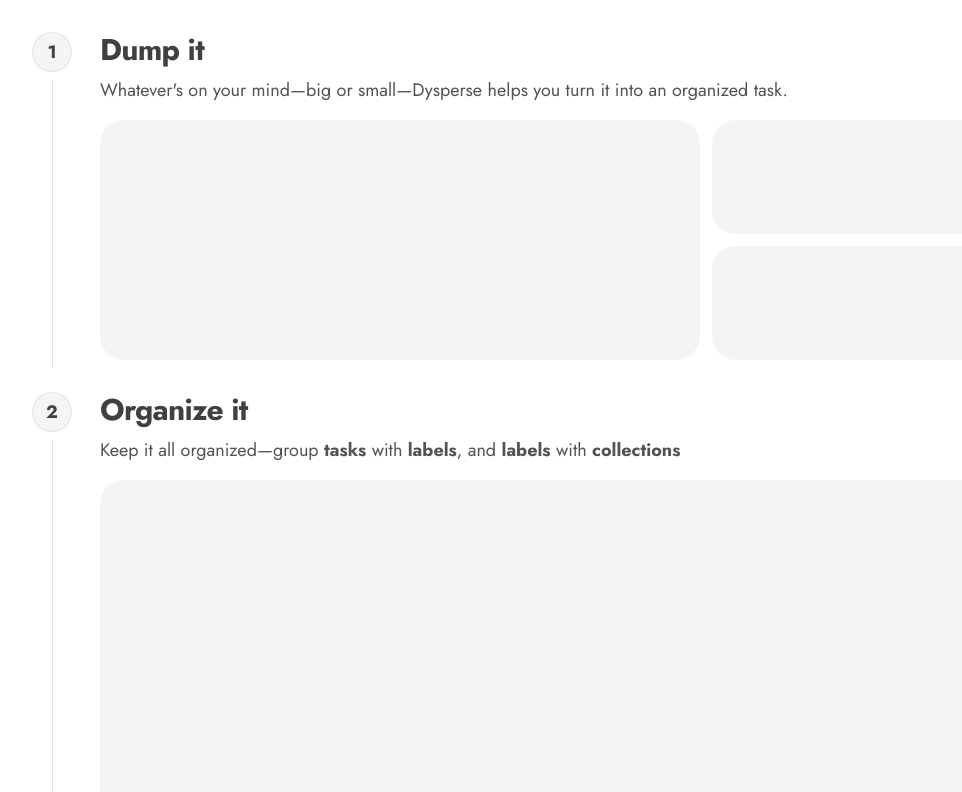
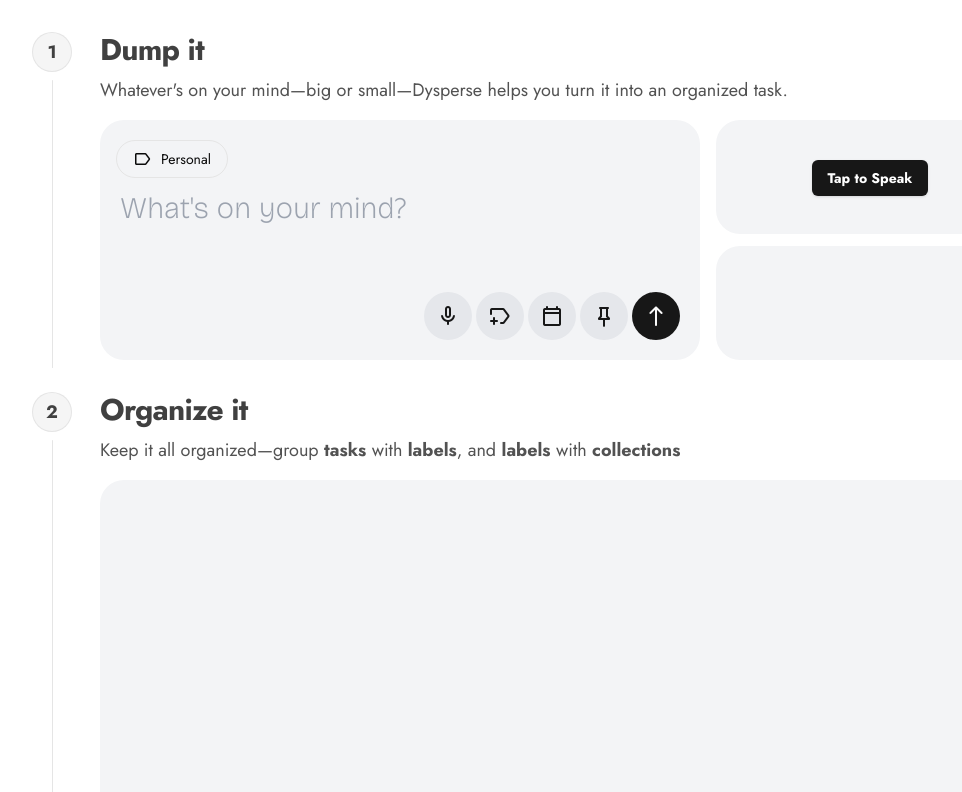
Before and after one commit to Dysperse/Homepage, a Next.js app: page / in a window 1280 px wide. Shown: the part 928-1720 px from the top of the page, without its empty margins (112-1074 px from the left). Built offline with nearby package versions, Linux system fonts and the light colour scheme.

Commit message:
Add SpeechPreview component and integrate with Nutshell; enhance layout and styles

```diff
--- a/app/Nutshell.tsx
+++ b/app/Nutshell.tsx
@@ -1,21 +1,83 @@
 "use client";
-import type { ReactNode } from "react";
-import { Bricolage_Grotesque } from "next/font/google";
 import { Button } from "@/components/ui/button";
-import Image from "next/image";
 import {
   Dialog,
   DialogContent,
-  DialogDescription,
-  DialogHeader,
   DialogTitle,
   DialogTrigger,
 } from "@/components/ui/dialog";
+import { Bricolage_Grotesque } from "next/font/google";
+import Image from "next/image";
+import { type ReactNode } from "react";
+import SpeechPreview from "./SpeechPreview";
 
 const bricolage = Bricolage_Grotesque({
   subsets: ["latin"],
-  weight: "700",
+  weight: ["200", "700"],
 });
+
+function TaskPreview() {
+  return (
+    <div className="w-[600px] h-60 bg-gray-100 px-5 py-5 rounded-3xl flex flex-col gap-3 col-span-2">
+      <div className="flex">
+        <div className="cursor-pointer border -ml-1 inline-flex items-center gap-2 py-2 px-4 rounded-full">
+          <span
+            style={{ fontSize: 20 }}
+            className="material-symbols-rounded cursor-pointer"
+          >
+            label
+          </span>
+          <span className="text-sm cursor-pointer">Personal</span>
+        </div>
+      </div>
+      <textarea
+        placeholder="What's on your mind?"
+        className="resize-none text-3xl font-thin bg-transparent w-full h-full outline-none"
+        style={bricolage.style}
+      />
+      <div className="flex gap-1">
+        <Button
+          size="icon"
+          variant="secondary"
+          className="w-12 h-12 rounded-full bg-gray-200 ml-auto shadow-none active:bg-gray-300 focus:bg-gray-300 hover:bg-gray-300"
+          style={{ transition: "background-color 0.2s, transform 0.3s" }}
+        >
+          <span className="material-symbols-rounded">mic</span>
+        </Button>
+        <Button
+          size="icon"
+          variant="secondary"
+          className="w-12 h-12 rounded-full bg-gray-200 shadow-none active:bg-gray-300 focus:bg-gray-300 hover:bg-gray-300"
+          style={{ transition: "background-color 0.2s, transform 0.3s" }}
+        >
+          <span className="material-symbols-rounded">new_label</span>
+        </Button>
+        <Button
+          size="icon"
+          variant="secondary"
+          className="w-12 h-12 rounded-full bg-gray-200 shadow-none active:bg-gray-300 focus:bg-gray-300 hover:bg-gray-300"
+          style={{ transition: "background-color 0.2s, transform 0.3s" }}
+        >
+          <span className="material-symbols-rounded">calendar_today</span>
+        </Button>
+        <Button
+          size="icon"
+          variant="secondary"
+          className="w-12 h-12 rounded-full bg-gray-200 shadow-none active:bg-gray-300 focus:bg-gray-300 hover:bg-gray-300"
+          style={{ transition: "background-color 0.2s, transform 0.3s" }}
+        >
+          <span className="material-symbols-rounded">push_pin</span>
+        </Button>
+        <Button
+          size="icon"
+          className="w-12 h-12 rounded-full shadow-none active:bg-gray-950 focus:bg-gray-950 hover:bg-gray-950"
+        >
+          <span className="material-symbols-rounded">north</span>
+        </Button>
+      </div>
+    </div>
+  );
+}
 
 export const Nutshell = () => {
   return (
@@ -43,10 +105,10 @@ export const Nutshell = () => {
         subtitle="Whatever's on your mind—big or small—Dysperse helps you turn it into an
         organized task."
       >
-        <div className="flex gap-3">
-          <div className="w-[600px] h-60 bg-gray-100 px-5 py-5 rounded-3xl"></div>
+        <div className="grid grid-cols-3">
+          <TaskPreview />
           <div className="flex-1 flex flex-col gap-3">
-            <div className="flex-1 bg-gray-100 px-5 py-5 rounded-3xl"></div>
+            <SpeechPreview />
             <div className="flex-1 bg-gray-100 px-5 py-5 rounded-3xl"></div>
           </div>
         </div>
@@ -183,7 +245,7 @@ export const Nutshell = () => {
                     <DialogTitle className="text-4xl mt-2 font-bold text-neutral-700 dark:text-neutral-50">
                       {_.title}
                     </DialogTitle>
-                    <p className="text-2xl font-thin pr-12 text-pretty">
+                    <p className="text-xl font-thin pr-10 text-pretty">
                       {_.description}
                     </p>
                     <div className="flex mt-auto flex-col pr-12">
--- /dev/null
+++ b/app/SpeechPreview.tsx
@@ -0,0 +1,135 @@
+import { Button } from "@/components/ui/button";
+import React, { useState, useEffect, useRef } from "react";
+
+function SpeechPreview() {
+  const [isListening, setIsListening] = useState(false);
+  const [transcription, setTranscription] = useState("");
+  const [audioLevels, setAudioLevels] = useState([]);
+  const audioContextRef = useRef(null);
+  const analyserRef = useRef(null);
+  const mediaStreamRef = useRef(null);
+
+  useEffect(() => {
+    if (isListening) {
+      startAudioVisualization();
+      startSpeechRecognition();
+    } else {
+      stopAudioVisualization();
+    }
+
+    return () => stopAudioVisualization();
+  }, [isListening]);
+
+  const startAudioVisualization = async () => {
+    try {
+      const stream = await navigator.mediaDevices.getUserMedia({ audio: true });
+      mediaStreamRef.current = stream;
+      const audioContext = new (window.AudioContext ||
+        window.webkitAudioContext)();
+      const analyser = audioContext.createAnalyser();
+      const source = audioContext.createMediaStreamSource(stream);
+      source.connect(analyser);
+      analyser.fftSize = 256;
+      const dataArray = new Uint8Array(analyser.frequencyBinCount);
+
+      analyserRef.current = { analyser, dataArray };
+      audioContextRef.current = audioContext;
+
+      const visualize = () => {
+        analyser.getByteFrequencyData(dataArray);
+        const levels = Array.from(dataArray.slice(0, 15)).map(
+          (value) => value / 255
+        );
+        setAudioLevels(levels);
+        if (isListening) requestAnimationFrame(visualize);
+      };
+
+      visualize();
+    } catch (err) {
+      console.error("Error accessing microphone:", err);
+    }
+  };
+
+  const stopAudioVisualization = () => {
+    if (mediaStreamRef.current) {
+      mediaStreamRef.current.getTracks().forEach((track) => track.stop());
+    }
+    if (audioContextRef.current) {
+      audioContextRef.current.close();
+    }
+    setAudioLevels([]);
+  };
+
+  const startSpeechRecognition = () => {
+    const SpeechRecognition =
+      window.SpeechRecognition || window.webkitSpeechRecognition;
+    if (!SpeechRecognition) {
+      alert("Speech Recognition API is not supported in your browser.");
+      return;
+    }
+
+    const recognition = new SpeechRecognition();
+    recognition.continuous = true;
+    recognition.interimResults = true;
+
+    recognition.onresult = (event) => {
+      let liveTranscript = "";
+      for (let i = event.resultIndex; i < event.results.length; i++) {
+        const transcript = event.results[i][0].transcript;
+        if (event.results[i].isFinal) {
+          setTranscription((prev) => prev + transcript + " ");
+          document
+            .getElementById("transcript")
+            ?.scrollTo({ left: 9999, behavior: "smooth" });
+        } else {
+          liveTranscript += transcript;
+        }
+      }
+      setTranscription((prev) => prev + liveTranscript);
+      document
+        .getElementById("transcript")
+        ?.scrollTo({ left: 9999, behavior: "smooth" });
+    };
+
+    recognition.onerror = (event) => {
+      console.error("Speech recognition error:", event.error);
+    };
+
+    recognition.start();
+  };
+
+  return (
+    <div className="flex-1 bg-gray-100 px-5 py-5 rounded-3xl overflow-hidden">
+      {!isListening && (
+        <div className="flex items-center justify-center pt-5">
+          <Button
+            onClick={() => setIsListening(!isListening)}
+            className={`text-white font-bold`}
+          >
+            {isListening ? "Stop Listening" : "Tap to Speak"}
+          </Button>
+        </div>
+      )}
+
+      <div className="mt-4">
+        <div className="flex flex-row-reverse items-center justify-center gap-1 h-6">
+          {audioLevels.map((level, index) => (
+            <div
+              key={index}
+              className="w-2 bg-black rounded-full min-h-1"
+              style={{ height: `${level * 100}%` }}
+            ></div>
+          ))}
+        </div>
+        <p
+          id="transcript"
+          className="mt-4 text-gray-700 whitespace-nowrap overflow-x-auto text-center scrollbar-hidden opacity-30"
+        >
+          {transcription || "Start speaking to see the transcription..."}
+        </p>
+      </div>
+    </div>
+  );
+}
+
+export default SpeechPreview;
```
Also changed, not shown: app/globals.css (+1 -0 lines).
